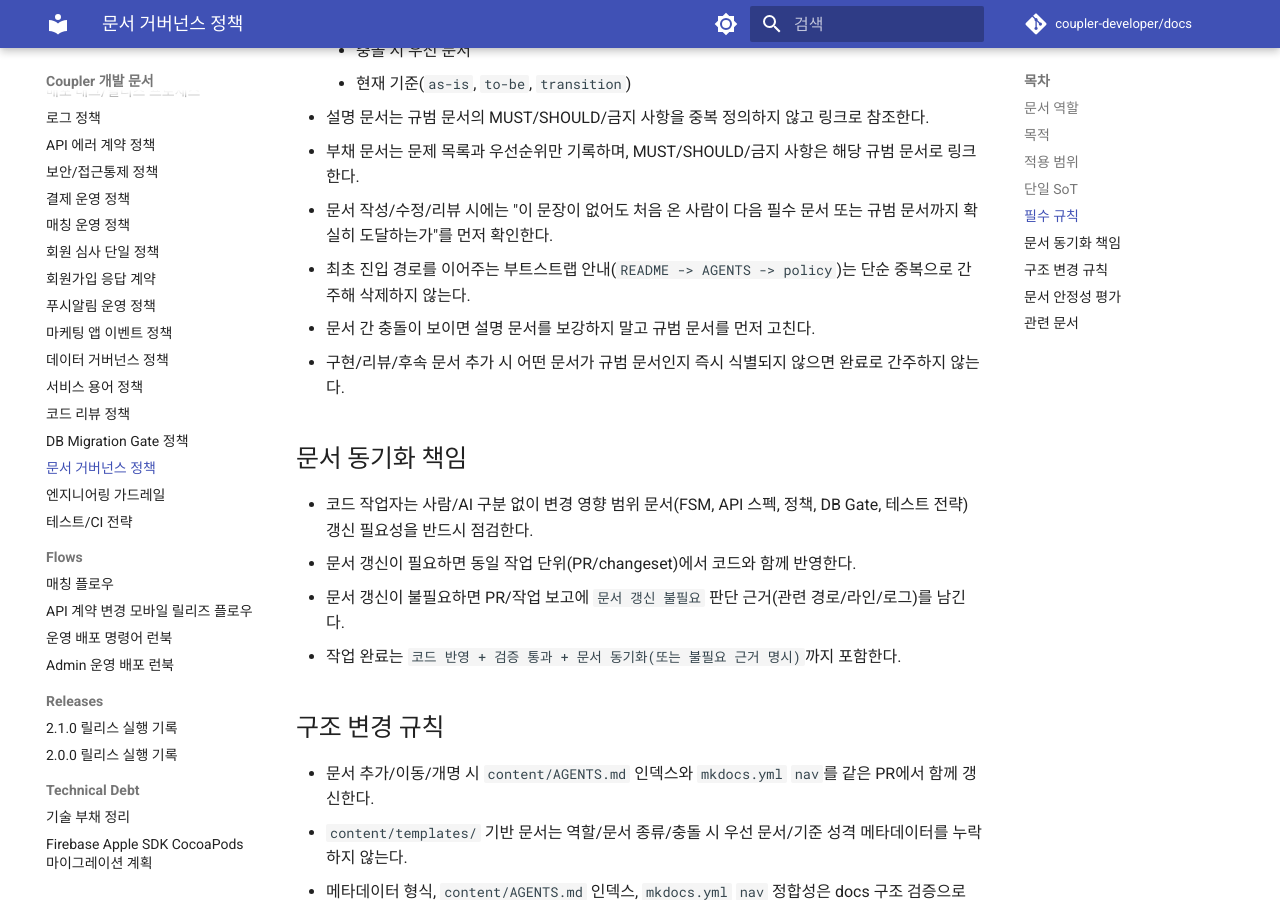
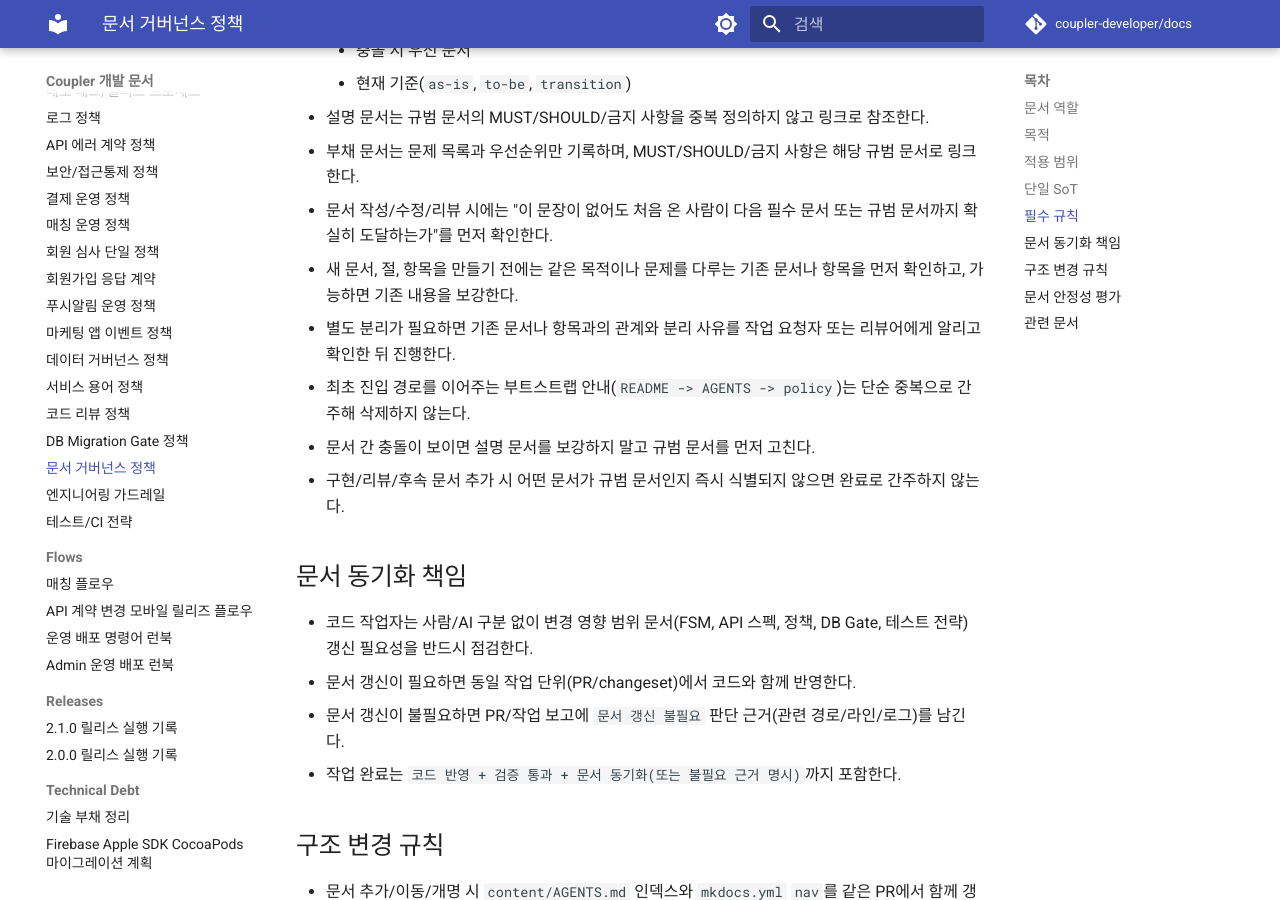
Before and after one commit to coupler-developer/docs, an MkDocs documentation site: the page built from content/policy/document-governance-policy.md, in a window 1280 px wide and 900 px high, scrolled down 1483 px. Built offline with MkDocs 1.6.1 and Material for MkDocs 9.7.7, drawn with Linux system fonts in a browser that asks for light colours; comment, search, counter and statistics services are not loaded.

Commit message:
docs: 문서 분리 확인 규칙 추가
Changes:
- 새 문서, 절, 항목 작성 전 기존 문서나 항목 확인 규칙 추가
- 별도 분리 시 작업 요청자 또는 리뷰어 확인 절차 추가

Tests:
- yarn validate:docs-structure 통과
- yarn lint:md 통과
- yarn validate:docs 실패: 로컬 Python에 mkdocs 모듈 없음

```diff
--- a/content/policy/document-governance-policy.md
+++ b/content/policy/document-governance-policy.md
@@ -46,6 +46,8 @@
 - 설명 문서는 규범 문서의 MUST/SHOULD/금지 사항을 중복 정의하지 않고 링크로 참조한다.
 - 부채 문서는 문제 목록과 우선순위만 기록하며, MUST/SHOULD/금지 사항은 해당 규범 문서로 링크한다.
 - 문서 작성/수정/리뷰 시에는 "이 문장이 없어도 처음 온 사람이 다음 필수 문서 또는 규범 문서까지 확실히 도달하는가"를 먼저 확인한다.
+- 새 문서, 절, 항목을 만들기 전에는 같은 목적이나 문제를 다루는 기존 문서나 항목을 먼저 확인하고, 가능하면 기존 내용을 보강한다.
+- 별도 분리가 필요하면 기존 문서나 항목과의 관계와 분리 사유를 작업 요청자 또는 리뷰어에게 알리고 확인한 뒤 진행한다.
 - 최초 진입 경로를 이어주는 부트스트랩 안내(`README -> AGENTS -> policy`)는 단순 중복으로 간주해 삭제하지 않는다.
 - 문서 간 충돌이 보이면 설명 문서를 보강하지 말고 규범 문서를 먼저 고친다.
 - 구현/리뷰/후속 문서 추가 시 어떤 문서가 규범 문서인지 즉시 식별되지 않으면 완료로 간주하지 않는다.
```
